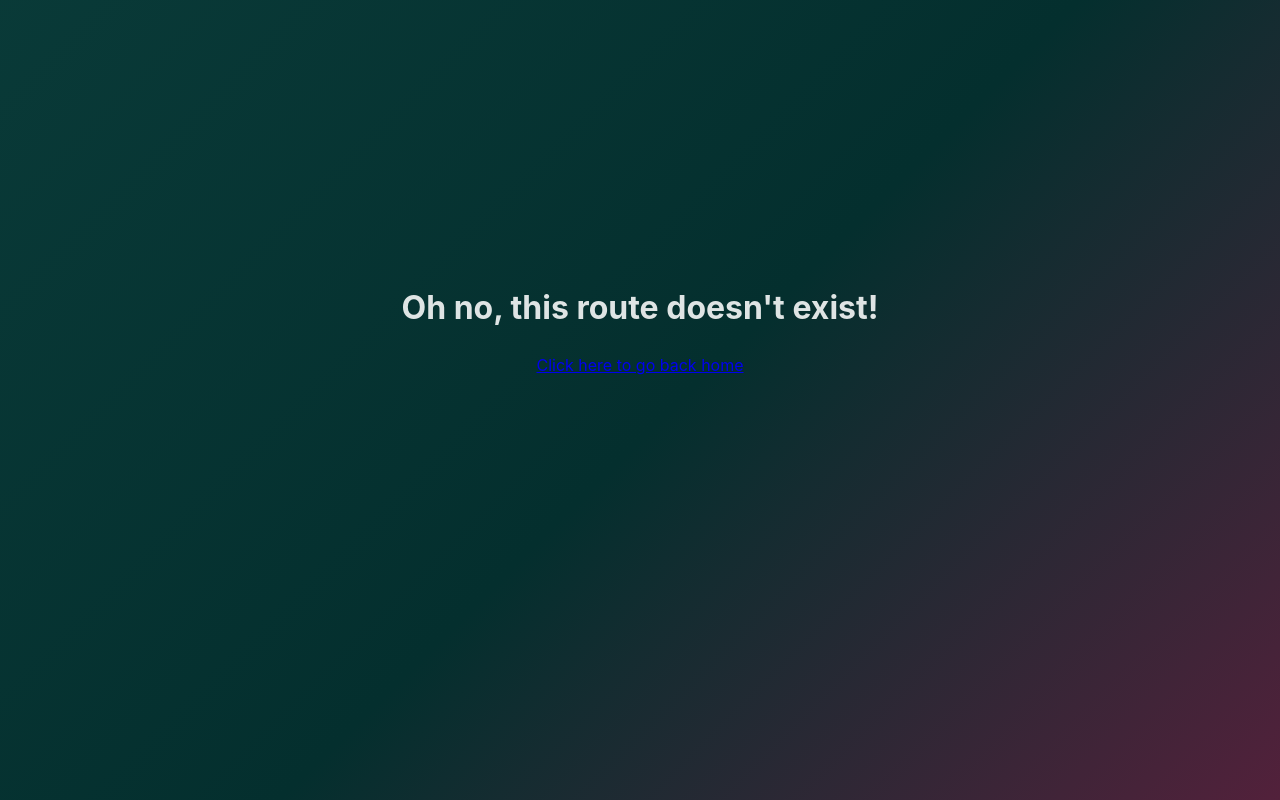
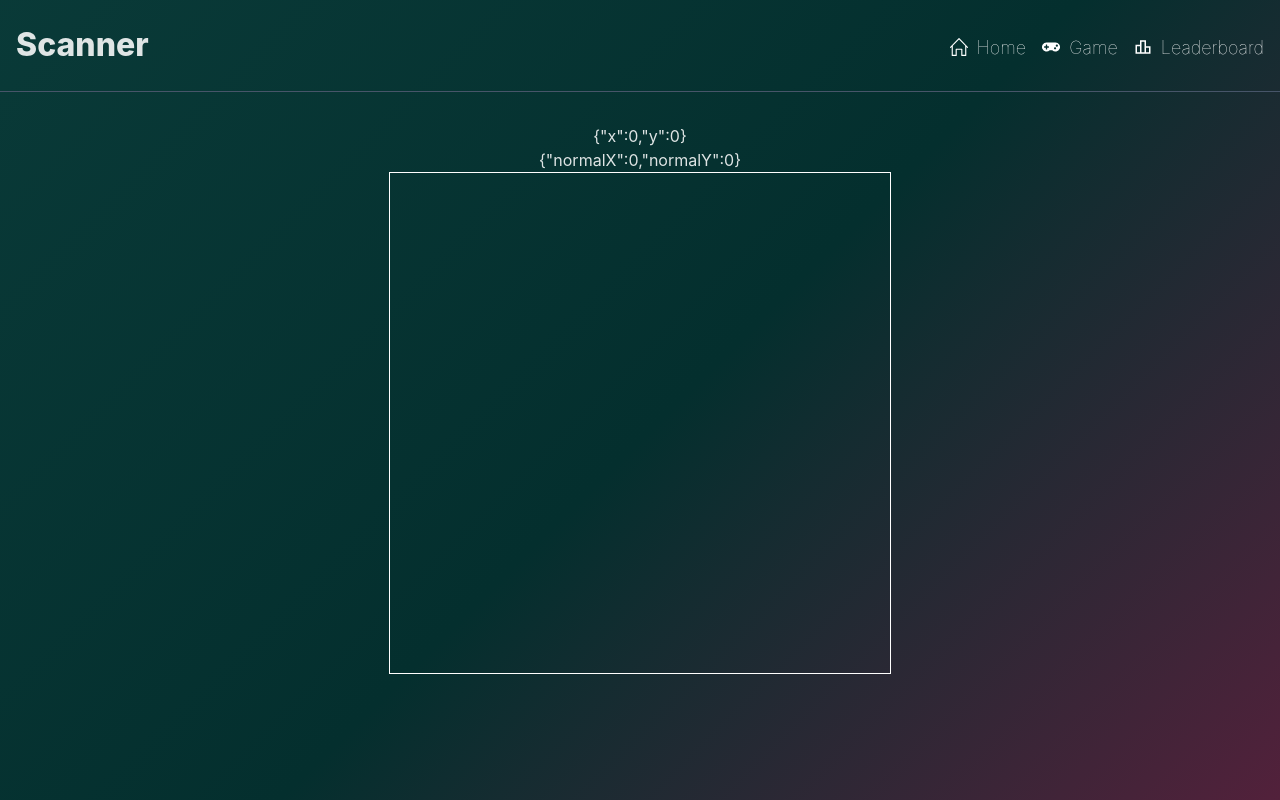
Before and after one commit to eeeeaa/photo-tag-app, a React (Vite) app: page /game in a window 1280 px wide. Built offline with nearby package versions, Linux system fonts and the light colour scheme.

Commit message:
implement ui logic for target box and context menu

```diff
--- a/src/components/common/navbar.jsx
+++ b/src/components/common/navbar.jsx
@@ -2,6 +2,8 @@ import styles from "../../styles/common/navbar.module.css";
 import PropTypes from "prop-types";
 import { Link } from "react-router-dom";
 import { SlHome } from "react-icons/sl";
+import { FaGamepad } from "react-icons/fa";
+import { MdOutlineLeaderboard } from "react-icons/md";
 
 NameLogo.propTypes = {
   title: PropTypes.string,
@@ -36,6 +38,12 @@ function MenuSection() {
   return (
     <ul className={styles["nav-menu-list"]}>
       <NavItem url="/" label={"Home"} icon={<SlHome />} />
+      <NavItem url="/game" label={"Game"} icon={<FaGamepad />} />
+      <NavItem
+        url="/leaderboard"
+        label={"Leaderboard"}
+        icon={<MdOutlineLeaderboard />}
+      />
     </ul>
   );
 }
--- /dev/null
+++ b/src/components/routes/game.jsx
@@ -0,0 +1,81 @@
+import styles from "../../styles/routes/game.module.css";
+import useMousePosition from "../../utils/mouseUtils";
+import { useEffect, useState } from "react";
+import { getNormalizedPosition } from "../../utils/imageUtils";
+
+function ContextMenu({ showMenu, xPos, yPos }) {
+  if (!showMenu) return null;
+  return (
+    <div
+      className={styles["context-menu"]}
+      style={{
+        top: `${yPos + 24}px`,
+        left: `${xPos + 24}px`,
+      }}
+    >
+      <ul className={styles["context-content"]}>
+        <li className={styles["context-item"]}>Menu 1</li>
+        <li className={styles["context-item"]}>Menu 2</li>
+        <li className={styles["context-item"]}>Menu 3</li>
+      </ul>
+    </div>
+  );
+}
+
+function TargetBox({ targetStyle }) {
+  return <div className={styles["target-box"]} style={targetStyle}></div>;
+}
+
+export default function Game() {
+  const { globalCoords, localCoords, handleMouseMove } = useMousePosition();
+  const [menuState, setMenuState] = useState({
+    showMenu: false,
+    xPos: 0,
+    yPos: 0,
+  });
+  const [targetStyle, setTargetStyle] = useState({
+    display: "none",
+    position: `absolute`,
+    top: `0px`,
+    left: `0px`,
+  });
+
+  return (
+    <div className={styles["game-layout"]}>
+      <div>{JSON.stringify(localCoords)}</div>
+      <div>
+        {JSON.stringify(
+          getNormalizedPosition(500, 500, localCoords.x, localCoords.y)
+        )}
+      </div>
+
+      <div
+        onClick={(e) => {
+          if (e.target.getAttribute("id") === "game-image-area")
+            handleMouseMove(e, (local, global) => {
+              setTargetStyle({
+                display: "flex",
+                position: `absolute`,
+                top: `${local.y - 12}px`,
+                left: `${local.x - 12}px`,
+              });
+              setMenuState({
+                showMenu: true,
+                xPos: local.x,
+                yPos: local.y,
+              });
+            });
+        }}
+        className={styles["image-box"]}
+        id="game-image-area"
+      >
+        <ContextMenu
+          showMenu={menuState.showMenu}
+          xPos={menuState.xPos}
+          yPos={menuState.yPos}
+        />
+        <TargetBox targetStyle={targetStyle} />
+      </div>
+    </div>
+  );
+}
--- /dev/null
+++ b/src/components/routes/leaderboard.jsx
@@ -0,0 +1,3 @@
+export default function Leaderboard() {
+  return <div>leaderboard</div>;
+}
--- a/src/styles/App.css
+++ b/src/styles/App.css
@@ -64,9 +64,6 @@ body {
   margin-left: auto;
   margin-right: auto;
   max-width: 1300px;
-
-  display: flex;
-  justify-content: center;
   padding: 1em;
 }
 
--- /dev/null
+++ b/src/styles/routes/game.module.css
@@ -0,0 +1,54 @@
+.game-layout {
+  display: flex;
+  flex-direction: column;
+  align-items: center;
+  width: 100%;
+  height: 100%;
+}
+
+.context-menu {
+  width: 200px;
+  display: flex;
+  flex-direction: column;
+  position: absolute;
+  z-index: 10;
+}
+
+.context-content {
+  padding: 0;
+  background-color: #18181b;
+  opacity: 0.8;
+  border-radius: 0.5em;
+  list-style: none;
+  box-shadow: rgba(0, 0, 0, 0.15) 1.95px 1.95px 2.6px;
+}
+
+.context-item {
+  cursor: pointer;
+  padding: 0.5em;
+  transition: background-color 0.2s ease;
+}
+
+.context-item:nth-child(odd) {
+  background-color: #27272a;
+}
+
+.context-item:hover {
+  background-color: #44403c;
+}
+
+.image-box {
+  position: relative;
+  width: 500px;
+  height: 500px;
+  border: 1px solid white;
+}
+
+.target-box {
+  z-index: -10;
+  position: relative;
+  width: 24px;
+  height: 24px;
+  border: 2px solid white;
+  transition: all 0.2s;
+}
--- /dev/null
+++ b/src/utils/imageUtils.js
@@ -0,0 +1,3 @@
+export function getNormalizedPosition(imageWidth, imageHeight, posX, posY) {
+  return { normalX: posX / imageWidth, normalY: posY / imageHeight };
+}
--- /dev/null
+++ b/src/utils/mouseUtils.js
@@ -0,0 +1,31 @@
+import { useState } from "react";
+
+const useMousePosition = () => {
+  const [globalCoords, setGlobalCoords] = useState({ x: 0, y: 0 });
+  const [localCoords, setLocalCoords] = useState({ x: 0, y: 0 });
+
+  const handleMouseMove = (event, cb = null) => {
+    // 👇️ Get the mouse position relative to the element
+    let local = {
+      x: event.clientX - event.target.offsetLeft,
+      y: event.clientY - event.target.offsetTop,
+    };
+    let global = {
+      x: event.clientX,
+      y: event.clientY,
+    };
+    setLocalCoords({
+      x: local.x,
+      y: local.y,
+    });
+    // Get global mouse position
+    setGlobalCoords({
+      x: global.x,
+      y: global.y,
+    });
+    cb(local, global);
+  };
+
+  return { globalCoords, localCoords, handleMouseMove };
+};
+export default useMousePosition;
```
Also changed, not shown: src/components/App.jsx (+10 -0 lines).
